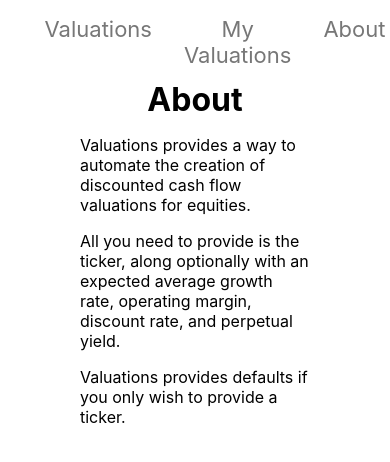
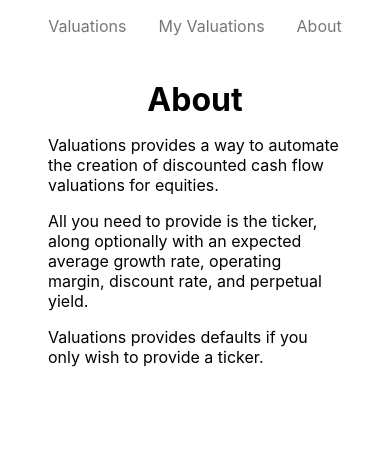
Before and after one commit to chrisgrounds/valuations, a Next.js app: page /about in a window 390 px wide. Shown: the top 462 px of the page. Built offline with nearby package versions, Linux system fonts and the light colour scheme.

Commit message:
mobile improvements

```diff
--- a/components/Nav.js
+++ b/components/Nav.js
@@ -19,7 +19,8 @@ const Nav = () => {
           alignItems: "center",
           margin: "1rem auto",
           listStyleType: "none",
-          gap: "2rem"
+          gap: "2rem",
+          padding: "0",
         }}
       >
         <NavItem href="/" text="Valuations" />
--- a/styles/Home.module.css
+++ b/styles/Home.module.css
@@ -5,7 +5,6 @@
   flex-direction: column;
   justify-content: center;
   align-items: center;
-
 }
 
 .main {
@@ -89,7 +88,6 @@
   display: flex;
   align-items: center;
   justify-content: center;
-  flex-wrap: wrap;
   max-width: 800px;
   margin-top: 3rem;
 }
@@ -104,6 +102,8 @@
   border: 1px solid #eaeaea;
   border-radius: 10px;
   transition: color 0.15s ease, border-color 0.15s ease;
+  background: none;
+  cursor: pointer;
 }
 
 .card:hover,
@@ -148,13 +148,6 @@
   margin-top: 1rem;
 }
 
-@media (max-width: 600px) {
-  .grid {
-    width: 100%;
-    flex-direction: column;
-  }
-}
-
 .navButton {
   height: 50px;
   transition: background-position-x 0.9s linear;
@@ -186,3 +179,19 @@
     background-position-x: 390px;
   }
 }
+
+@media (max-width: 600px) {
+  .card {
+    margin: 0.25rem;
+  }
+  .grid {
+    flex-wrap: wrap;
+    width: 100%;
+  }
+  .navButtonAnchor {
+    font-size: 16px;
+  }
+  .container {
+    padding: 0 3rem;
+  }
+}
```
